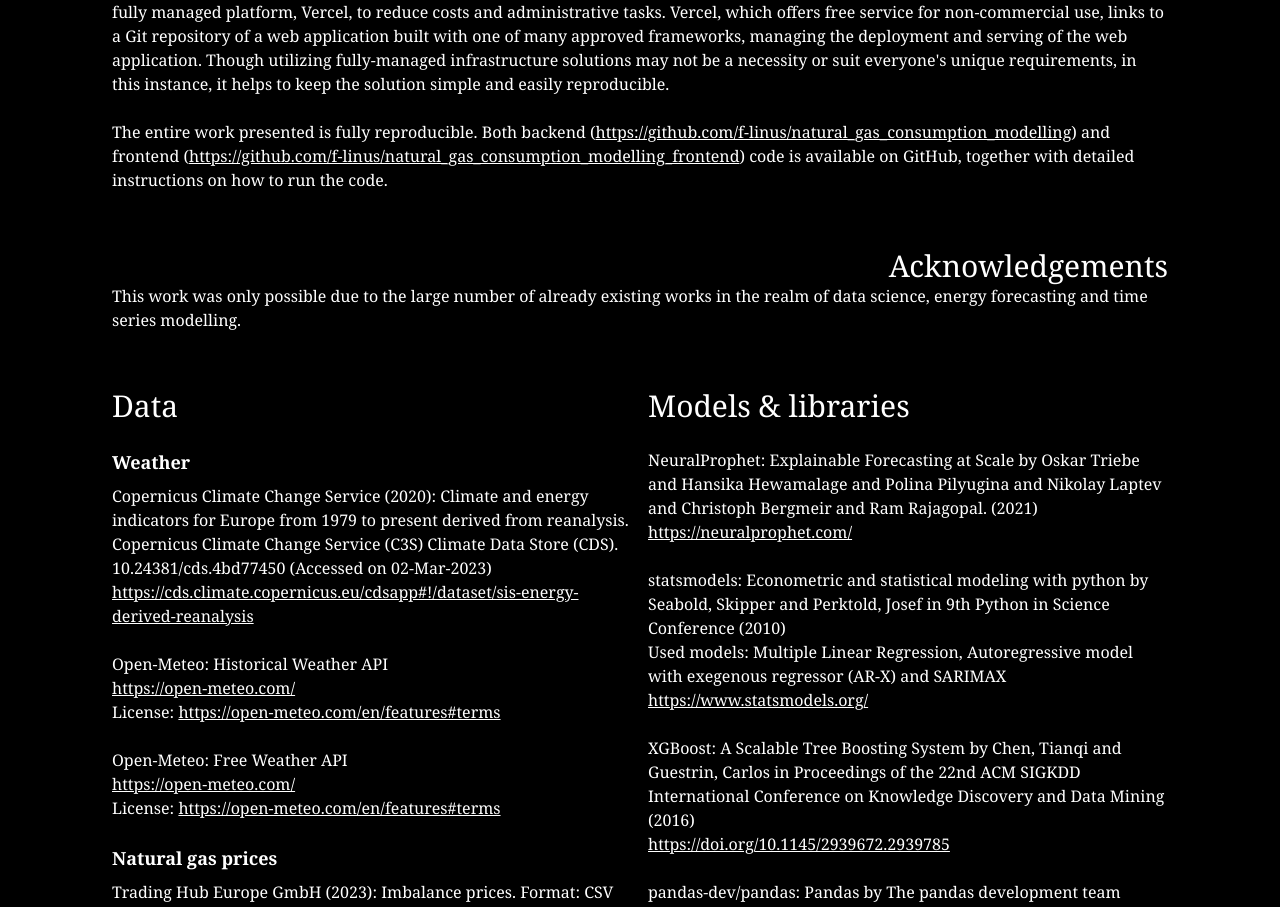
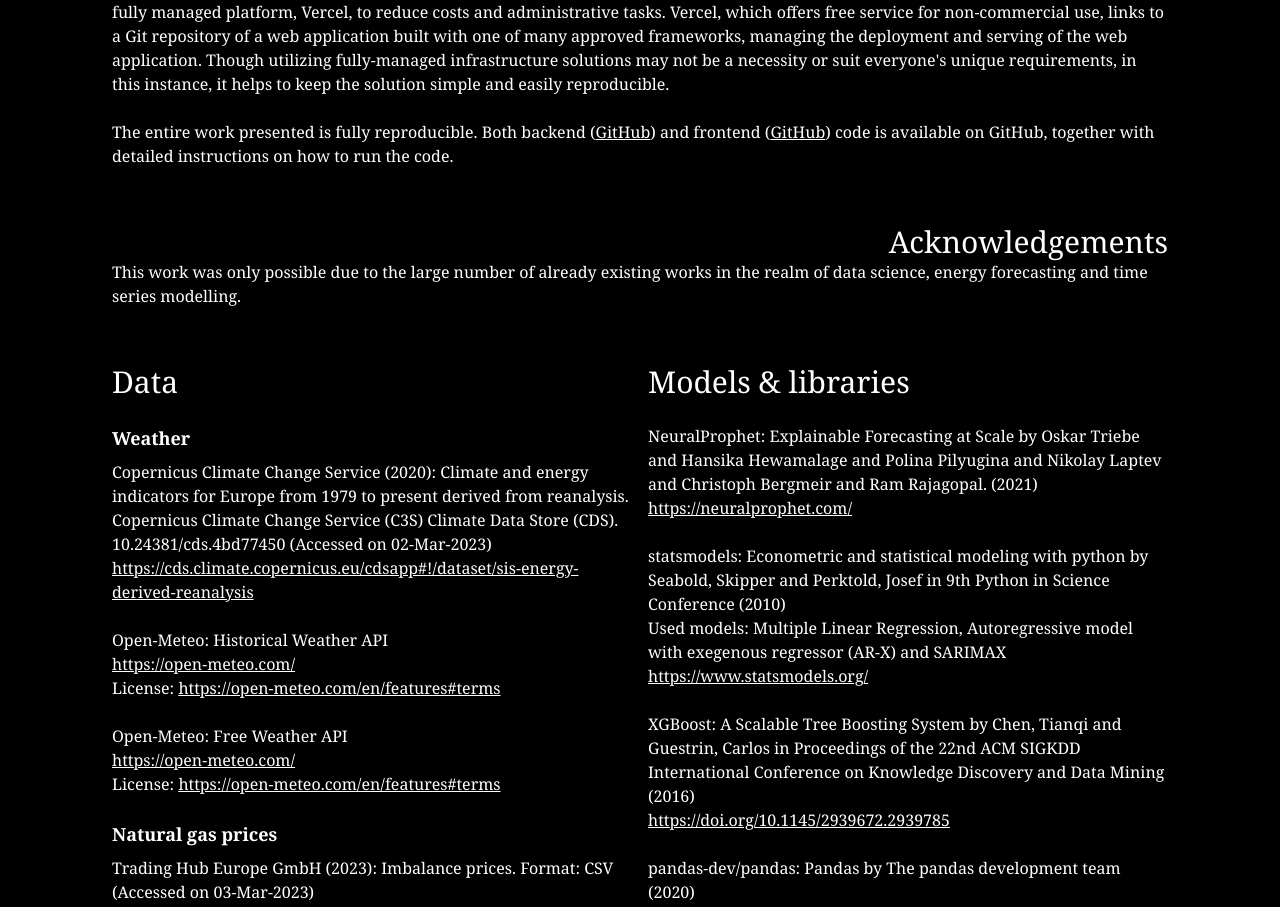
Before and after one commit to f-linus/natural_gas_consumption_modelling_frontend, a Next.js app: page / in a window 1280 px wide. Shown: the part 5284-6191 px from the top of the page. Built offline with nearby package versions, Linux system fonts and the light colour scheme; no server answers.

Commit message:
Fix href issue

```diff
--- a/components/NaturalGasConsumptionModelling.tsx
+++ b/components/NaturalGasConsumptionModelling.tsx
@@ -158,12 +158,18 @@ export const NaturalGasConsumptionModelling = () => {
       <br />
       <p>
         The entire work presented is fully reproducible. Both backend (
-        <a className="underline hover:text-gray-400" href="GitHub">
-          https://github.com/f-linus/natural_gas_consumption_modelling
+        <a
+          className="underline hover:text-gray-400"
+          href="https://github.com/f-linus/natural_gas_consumption_modelling"
+        >
+          GitHub
         </a>
         ) and frontend (
-        <a className="underline hover:text-gray-400" href="GitHub">
-          https://github.com/f-linus/natural_gas_consumption_modelling_frontend
+        <a
+          className="underline hover:text-gray-400"
+          href="https://github.com/f-linus/natural_gas_consumption_modelling_frontend"
+        >
+          GitHub
         </a>
         ) code is available on GitHub, together with detailed instructions on
         how to run the code.
```
